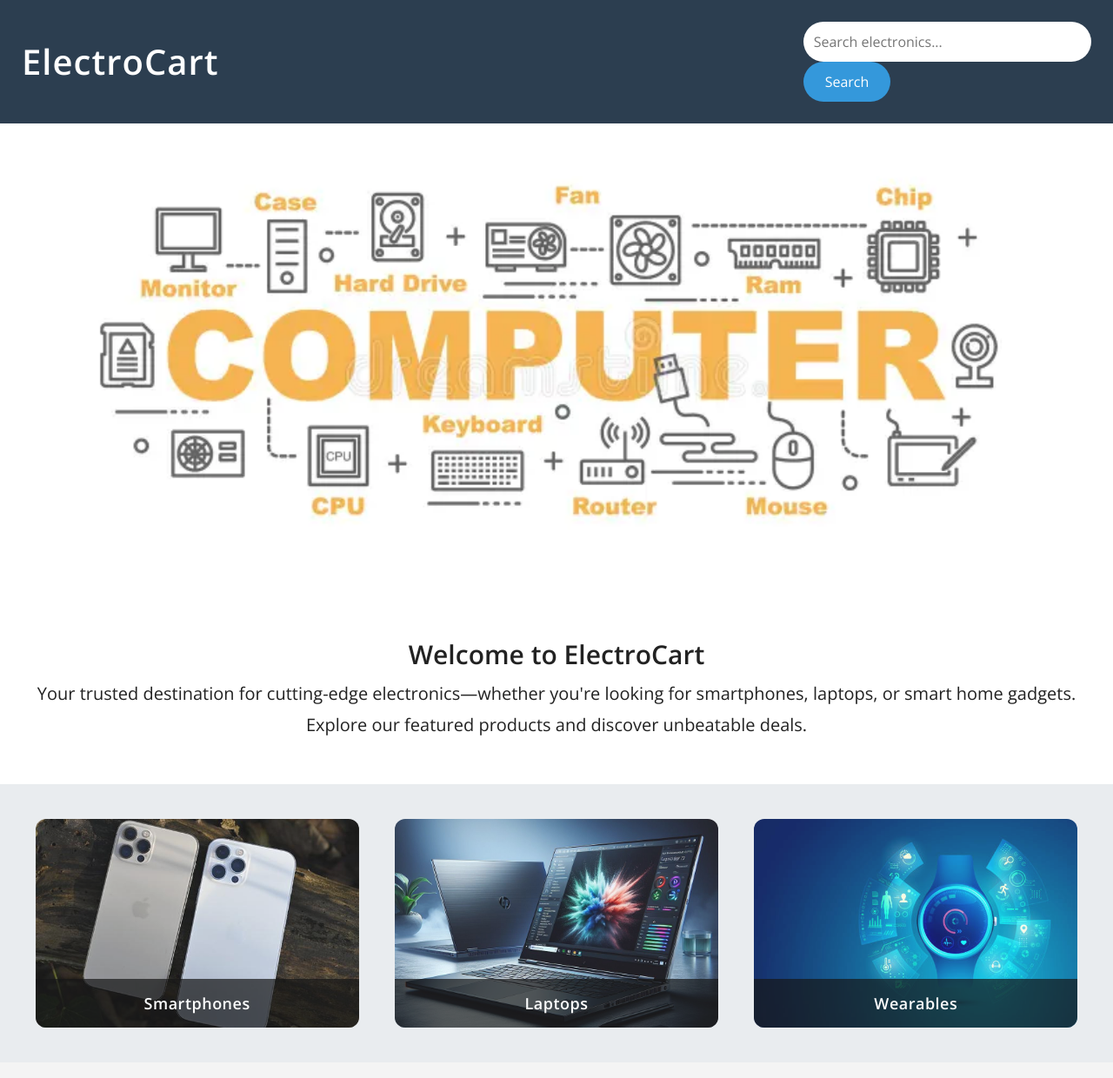
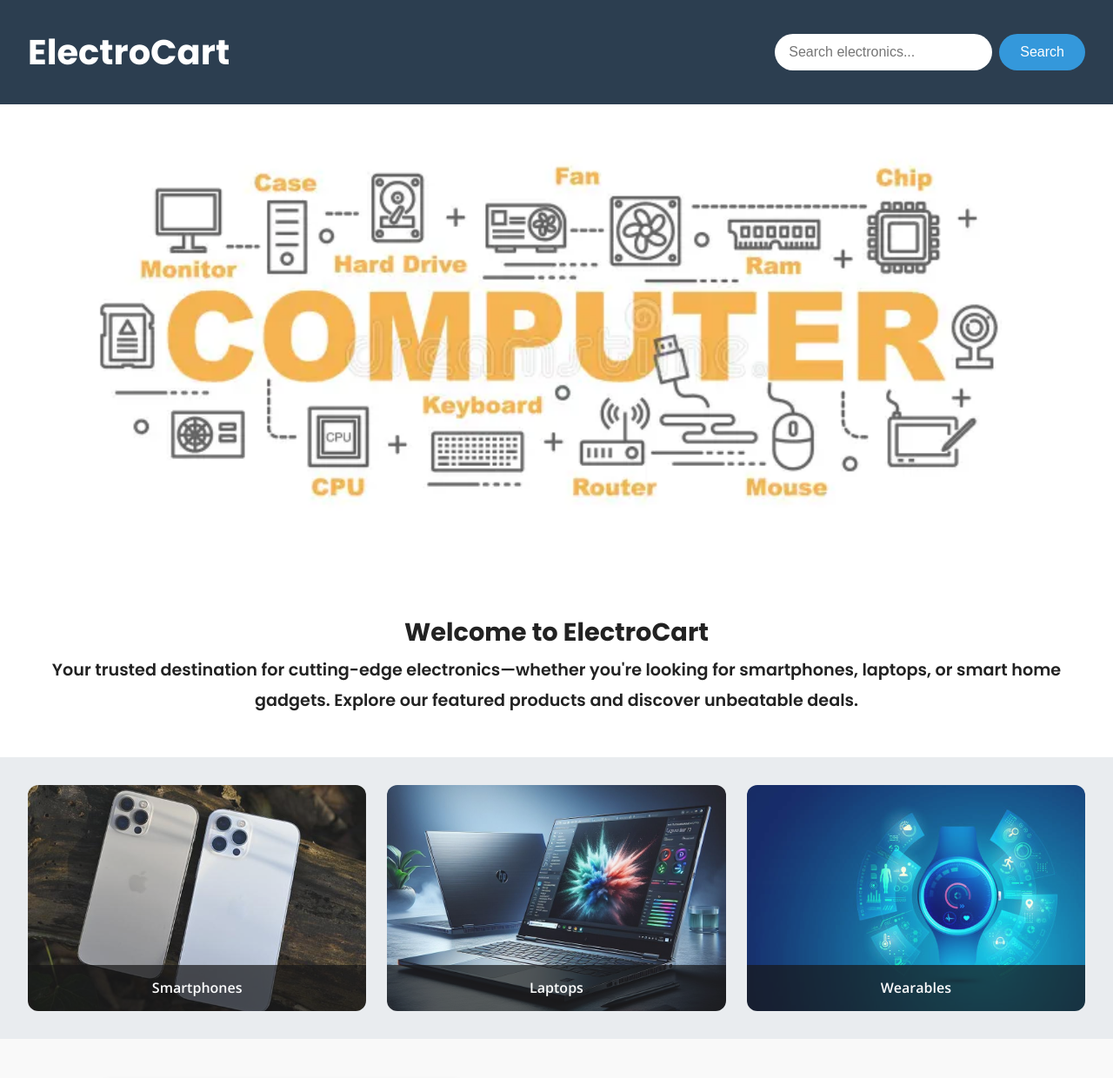
Before and after one commit to Edwin-0814/WEB-DEVELOPMENT, a plain HTML site: page exp3.html in a window 1280 px wide. Shown: the top 1240 px of the page at 87% size. Drawn offline with nearby package versions, Linux system fonts and the light colour scheme.

Commit message:
Update style.css

```diff
--- a/style.css
+++ b/style.css
@@ -1,53 +1,63 @@
-/* General Reset */
+/* Google Fonts */
+@import url('https://fonts.googleapis.com/css2?family=Open+Sans:wght@400;600&family=Poppins:wght@600;700&display=swap');
+
+/* Reset and Base */
 * {
   margin: 0;
   padding: 0;
   box-sizing: border-box;
-  font-family: 'Open Sans', sans-serif;
 }
 
 body {
+  font-family: 'Open Sans', sans-serif;
   line-height: 1.8;
-  background-color: #f4f4f4;
+  background-color: #f9f9f9;
   color: #222;
-  font-size: 18px; /* Increased base font size */
+  font-size: 1rem; /* Relative font size */
 }
 
 /* Header */
 .site-header {
   background-color: #2c3e50;
   color: white;
-  padding: 25px;
+  padding: 1.5rem 2rem;
   display: flex;
   justify-content: space-between;
   align-items: center;
+  flex-wrap: wrap;
   box-shadow: 0 4px 8px rgba(0,0,0,0.2);
-  font-family: 'Poppins', sans-serif;
 }
 
 .site-title {
-  font-size: 2.5rem; /* Bigger title */
+  font-family: 'Poppins', sans-serif;
+  font-size: 2.5rem;
   font-weight: 700;
-  letter-spacing: 1px;
+}
+
+.search-form {
+  display: flex;
+  align-items: center;
+  gap: 0.5rem;
+  flex-wrap: wrap;
 }
 
 .search-form input[type="search"] {
-  padding: 12px;
-  border-radius: 25px;
+  padding: 0.75rem 1rem;
+  border-radius: 2rem;
   border: none;
-  width: 100%;
-  max-width: 400px;
-  font-size: 16px;
+  font-size: 1rem;
+  width: 250px;
+  max-width: 100%;
 }
 
 .search-form button {
-  padding: 12px 25px;
+  padding: 0.75rem 1.5rem;
   border: none;
-  border-radius: 25px;
+  border-radius: 2rem;
   background-color: #3498db;
   color: white;
   cursor: pointer;
-  font-size: 16px;
+  font-size: 1rem;
   transition: background-color 0.3s;
 }
 
@@ -65,37 +75,34 @@ body {
 /* Welcome Section */
 .welcome {
   text-align: center;
-  padding: 50px 20px;
+  padding: 3rem 1rem;
   background-color: #fff;
   box-shadow: 0 4px 8px rgba(0,0,0,0.1);
   font-family: 'Poppins', sans-serif;
-  font-size: 20px;
+  font-size: 1.2rem;
 }
 
 /* Gallery */
 .gallery {
-  display: flex;
-  flex-wrap: wrap;
-  justify-content: space-around;
-  padding: 30px 20px;
+  display: grid;
+  grid-template-columns: repeat(auto-fit, minmax(250px, 1fr));
+  gap: 1.5rem;
+  padding: 2rem;
   background-color: #e9ecef;
 }
 
 .gallery-item {
-  width: 30%;
-  margin: 10px;
-  font-family: 'Poppins', sans-serif;
+  position: relative;
+  overflow: hidden;
+  border-radius: 12px;
 }
 
 .gallery-thumb {
   background-size: cover;
   background-position: center;
-  height: 240px;
-  border-radius: 12px;
-  position: relative;
-  overflow: hidden;
+  padding-top: 66.66%; /* Aspect ratio 3:2 */
+  transition: transform 0.3s, opacity 0.3s;
   opacity: 0.9;
-  transition: transform 0.3s, opacity 0.3s;
 }
 
 .gallery-thumb:hover {
@@ -110,10 +117,9 @@ body {
   color: white;
   width: 100%;
   text-align: center;
-  padding: 12px;
-  font-size: 18px;
+  padding: 0.75rem;
+  font-size: 1rem;
   font-weight: 600;
-  letter-spacing: 0.5px;
 }
 
 /* Content Section */
@@ -122,8 +128,8 @@ body {
   flex-wrap: wrap;
   align-items: center;
   justify-content: center;
-  padding: 50px 20px;
-  gap: 30px;
+  padding: 3rem 1rem;
+  gap: 2rem;
 }
 
 .content-section.reverse {
@@ -139,19 +145,37 @@ body {
 
 .content-text {
   width: 100%;
-  max-width: 540px;
-  padding: 20px;
-  font-size: 20px; /* Larger content text */
+  max-width: 600px;
   font-family: 'Open Sans', sans-serif;
+  font-size: 1.1rem;
 }
 
 /* Footer */
 .site-footer {
   text-align: center;
-  padding: 25px;
+  padding: 1.5rem;
   background-color: #2c3e50;
   color: white;
-  margin-top: 20px;
   font-family: 'Poppins', sans-serif;
-  font-size: 18px;
+  font-size: 1rem;
 }
+
+/* Responsive */
+@media (max-width: 768px) {
+  .site-header {
+    flex-direction: column;
+    align-items: flex-start;
+  }
+
+  .site-title {
+    margin-bottom: 1rem;
+  }
+
+  .content-section {
+    flex-direction: column;
+  }
+
+  .content-section.reverse {
+    flex-direction: column;
+  }
+}
```
